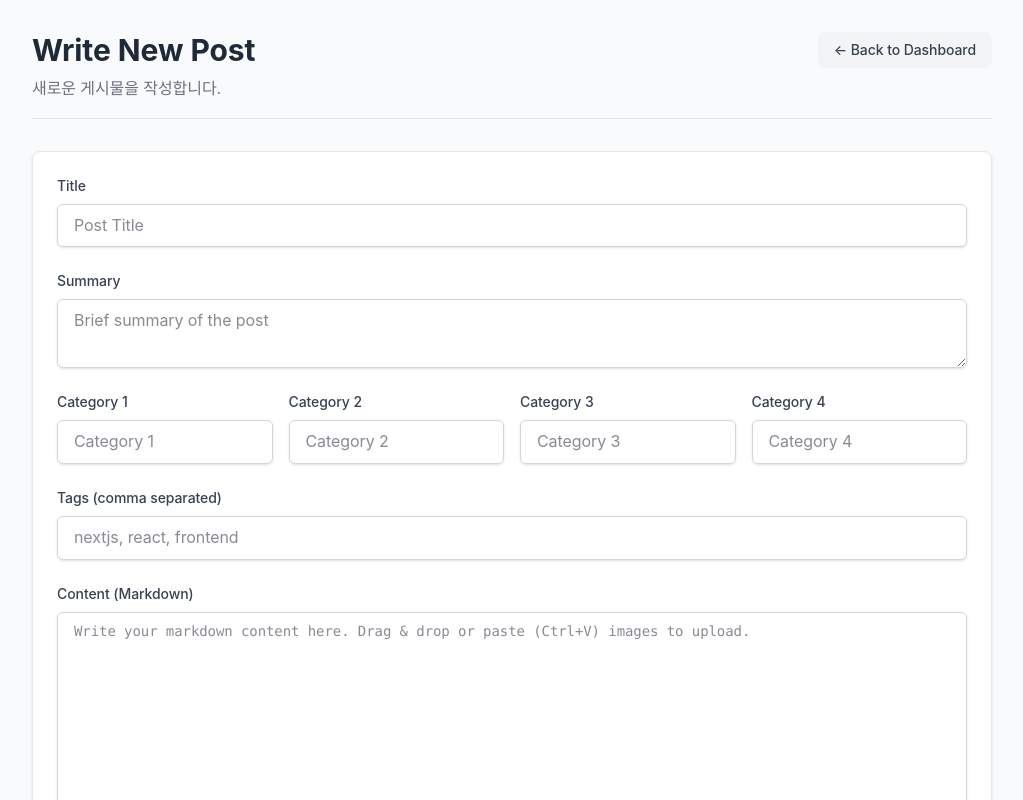
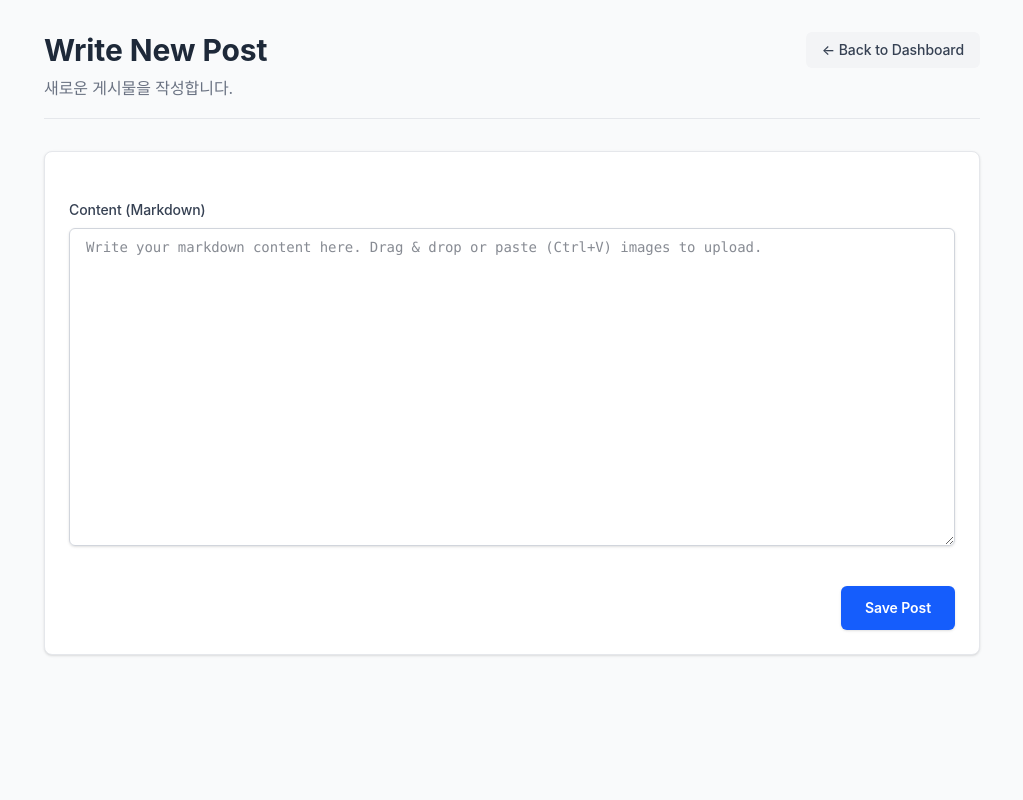
Before and after one commit to Junsesoon/junsesoon.github.io, a Next.js app: page /admin/write in a window 1280 px wide. Shown: the top 800 px of the page, without its empty margins (128-1151 px from the left). Built offline with nearby package versions, Linux system fonts and the light colour scheme.

Commit message:
REFACTOR: 관리자 페이지 UX 개선 - 포스트 리스트 cat1~2를 표기하는 열 추가 - 게시물 수정 페이지에서 모든 속성을 표기하도록 로직 변경

```diff
--- a/src/app/(admin)/admin/edit/[...slug]/page.tsx
+++ b/src/app/(admin)/admin/edit/[...slug]/page.tsx
@@ -1,5 +1,5 @@
 import React from 'react';
-import { query } from '../../../../../infra/db';
+import { getDbPostBySlug } from '../../../../../utils/posts';
 import EditClient from '../../../../../components/EditClient';
 
 export default async function EditPostPage({ params }: { params: Promise<{ slug: string | string[] }> }) {
@@ -9,11 +9,11 @@ export default async function EditPostPage({ params }: { params: Promise<{ slug:
   const slugParam = resolvedParams.slug;
   const originalSlug = Array.isArray(slugParam) ? slugParam.join('/') : slugParam;
 
-  const { rows } = await query('SELECT * FROM posts WHERE slug = $1', [originalSlug]);
+  const post = await getDbPostBySlug(originalSlug);
 
-  if (rows.length === 0) {
+  if (!post) {
     return <div className="p-8 text-center text-gray-500">Post not found.</div>;
   }
 
-  return <EditClient post={rows[0]} originalSlug={originalSlug} />;
+  return <EditClient post={post} originalSlug={originalSlug} />;
 }
--- a/src/app/(admin)/admin/write/page.tsx
+++ b/src/app/(admin)/admin/write/page.tsx
@@ -23,7 +23,7 @@ export default function WritePostPage() {
   };
 
   return (
-    <div className="mx-auto max-w-5xl p-8 font-sans">
+    <div className="mx-auto max-w-7xl min-w-[1000px] p-8 font-sans">
       <header className="mb-8 flex flex-col sm:flex-row sm:items-start justify-between border-b border-gray-200 pb-4 gap-4">
         <div>
           <h1 className="text-3xl font-bold text-gray-800">Write New Post</h1>
--- a/src/components/EditClient.tsx
+++ b/src/components/EditClient.tsx
@@ -9,14 +9,8 @@ import { updatePostAction } from './actions';
 export default function EditClient({ post, originalSlug }: { post: any; originalSlug: string }) {
   const router = useRouter();
 
-  const initialData: Partial<PostFormData> = {
-    title: post.title || '',
-    summary: post.summary || '',
-    category1: post.category1 || '',
-    category2: post.category2 || '',
-    category3: post.category3 || '',
-    category4: post.category4 || '',
-    tags: post.tags || [],
+  const initialData: PostFormData = {
+    ...(post.metadata || post),
     content: post.content || '',
   };
 
@@ -32,7 +26,7 @@ export default function EditClient({ post, originalSlug }: { post: any; original
   };
 
   return (
-    <div className="mx-auto max-w-5xl p-8 font-sans">
+    <div className="mx-auto max-w-7xl min-w-[1000px] p-8 font-sans">
       <header className="mb-8 flex flex-col sm:flex-row sm:items-start justify-between border-b border-gray-200 pb-4 gap-4">
         <div>
           <h1 className="text-3xl font-bold text-gray-800">Edit Post</h1>
--- a/src/components/PostEditor.tsx
+++ b/src/components/PostEditor.tsx
@@ -3,31 +3,34 @@
 import React, { useState, useRef } from 'react';
 
 export interface PostFormData {
-  title: string;
-  summary: string;
-  category1: string;
-  category2: string;
-  category3: string;
-  category4: string;
-  tags: string[];
-  content: string;
+  [key: string]: any;
 }
 
 export interface PostEditorProps {
-  initialData?: Partial<PostFormData>;
+  initialData?: PostFormData;
   onSave: (formData: PostFormData) => Promise<void>;
 }
 
 export default function PostEditor({ initialData, onSave }: PostEditorProps) {
-  const [formData, setFormData] = useState({
-    title: initialData?.title || '',
-    summary: initialData?.summary || '',
-    category1: initialData?.category1 || '',
-    category2: initialData?.category2 || '',
-    category3: initialData?.category3 || '',
-    category4: initialData?.category4 || '',
-    tags: initialData?.tags?.join(', ') || '',
-    content: initialData?.content || '',
+  const [formData, setFormData] = useState<Record<string, any>>(() => {
+    const initial: Record<string, any> = {};
+    if (initialData) {
+      Object.entries(initialData).forEach(([key, val]) => {
+        if (key === 'content') return;
+
+        // 미보유 prop 표기 제외
+        if (val === null || val === undefined || val === '') return;
+        if (Array.isArray(val) && val.length === 0) return;
+
+        if (Array.isArray(val)) {
+          initial[key] = val.join(', ');
+        } else {
+          initial[key] = val;
+        }
+      });
+    }
+    initial.content = initialData?.content || '';
+    return initial;
   });
 
   const [isSubmitting, setIsSubmitting] = useState(false);
@@ -47,11 +50,14 @@ export default function PostEditor({ initialData, onSave }: PostEditorProps) {
     setIsSubmitting(true);
 
     try {
-      // 태그는 쉼표로 구분된 문자열을 배열로 변환하고 양끝 공백을 제거
-      const parsedTags = formData.tags
-        .split(',')
-        .map((tag) => tag.trim())
-        .filter((tag) => tag.length > 0);
+      const finalData = { ...formData };
+
+      if (typeof finalData.tags === 'string') {
+        finalData.tags = finalData.tags.split(',').map((tag: string) => tag.trim()).filter((tag: string) => tag.length > 0);
+      }
+      if (typeof finalData.parentSkill === 'string') {
+        finalData.parentSkill = finalData.parentSkill.split(',').map((s: string) => s.trim()).filter((s: string) => s.length > 0);
+      }
 
       // Extract image URLs from markdown content
       const extractImageUrls = (text: string) => {
@@ -77,10 +83,7 @@ export default function PostEditor({ initialData, onSave }: PostEditorProps) {
         }).catch((err) => console.error('Failed to delete orphaned images:', err));
       }
 
-      await onSave({
-        ...formData,
-        tags: parsedTags,
-      });
+      await onSave(finalData);
     } finally {
       setIsSubmitting(false);
     }
@@ -148,75 +151,53 @@ export default function PostEditor({ initialData, onSave }: PostEditorProps) {
     }, 0);
   };
 
+  const renderProps = Object.keys(formData).filter((k) => k !== 'content');
+  const defaultOrder = ['title', 'summary', 'category1', 'category2', 'category3', 'category4', 'tags'];
+  renderProps.sort((a, b) => {
+    const idxA = defaultOrder.indexOf(a);
+    const idxB = defaultOrder.indexOf(b);
+    if (idxA !== -1 && idxB !== -1) return idxA - idxB;
+    if (idxA !== -1) return -1;
+    if (idxB !== -1) return 1;
+    return a.localeCompare(b);
+  });
+
   return (
     <form onSubmit={handleSubmit} className="space-y-6 rounded-lg border border-gray-200 bg-white p-6 shadow-sm font-sans">
-      {/* Title */}
-      <div>
-        <label htmlFor="title" className="mb-2 block text-sm font-medium text-gray-700">
-          Title
+      <div className="grid grid-cols-1 gap-6 sm:grid-cols-2">
+        {renderProps.map((key) => {
+          const isTextarea = key === 'summary';
+          const isFullWidth = key === 'title' || key === 'summary' || key === 'tags';
+          return (
+            <div key={key} className={isFullWidth ? 'sm:col-span-2' : ''}>
+              <label htmlFor={key} className="mb-2 block text-sm font-medium text-gray-700 capitalize">
+                {key === 'tags' ? 'Tags (comma separated)' : key}
               </label>
-        <input
-          type="text"
-          id="title"
-          name="title"
-          value={formData.title}
-          onChange={handleChange}
-          required
-          className="block w-full rounded-md border border-gray-300 px-4 py-2 text-gray-900 shadow-sm focus:border-blue-500 focus:outline-none focus:ring-1 focus:ring-blue-500"
-          placeholder="Post Title"
-        />
-      </div>
-
-      {/* Summary */}
-      <div>
-        <label htmlFor="summary" className="mb-2 block text-sm font-medium text-gray-700">
-          Summary
-        </label>
+              {isTextarea ? (
                 <textarea
-          id="summary"
-          name="summary"
-          value={formData.summary}
+                  id={key}
+                  name={key}
+                  value={formData[key]}
                   onChange={handleChange}
                   rows={2}
                   className="block w-full rounded-md border border-gray-300 px-4 py-2 text-gray-900 shadow-sm focus:border-blue-500 focus:outline-none focus:ring-1 focus:ring-blue-500"
-          placeholder="Brief summary of the post"
+                  placeholder={`Enter ${key}`}
                 />
-      </div>
-
-      {/* Categories (Grid Layout) */}
-      <div className="grid grid-cols-1 gap-4 sm:grid-cols-2 lg:grid-cols-4">
-        {['category1', 'category2', 'category3', 'category4'].map((cat, index) => (
-          <div key={cat}>
-            <label htmlFor={cat} className="mb-2 block text-sm font-medium text-gray-700 capitalize">
-              Category {index + 1}
-            </label>
+              ) : (
                 <input
                   type="text"
-              id={cat}
-              name={cat}
-              value={formData[cat as keyof typeof formData] as string}
+                  id={key}
+                  name={key}
+                  value={formData[key]}
                   onChange={handleChange}
+                  required={key === 'title'}
                   className="block w-full rounded-md border border-gray-300 px-4 py-2 text-gray-900 shadow-sm focus:border-blue-500 focus:outline-none focus:ring-1 focus:ring-blue-500"
-              placeholder={`Category ${index + 1}`}
+                  placeholder={`Enter ${key}`}
                 />
+              )}
             </div>
-        ))}
-      </div>
-
-      {/* Tags */}
-      <div>
-        <label htmlFor="tags" className="mb-2 block text-sm font-medium text-gray-700">
-          Tags (comma separated)
-        </label>
-        <input
-          type="text"
-          id="tags"
-          name="tags"
-          value={formData.tags}
-          onChange={handleChange}
-          className="block w-full rounded-md border border-gray-300 px-4 py-2 text-gray-900 shadow-sm focus:border-blue-500 focus:outline-none focus:ring-1 focus:ring-blue-500"
-          placeholder="nextjs, react, frontend"
-        />
+          );
+        })}
       </div>
 
       {/* Content */}
```
Also changed, not shown: src/app/(admin)/admin/page.tsx (+19 -3 lines), 1 other file (tests, documents, lock files or other folders). Lines whose indentation alone changed are shown as unchanged.
